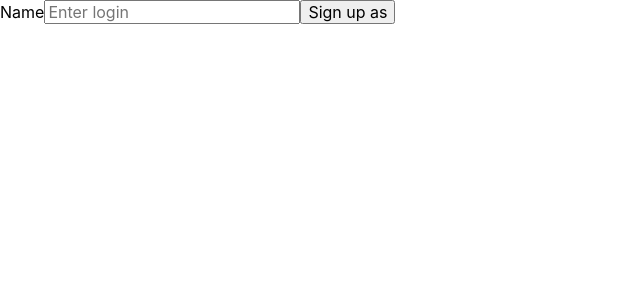
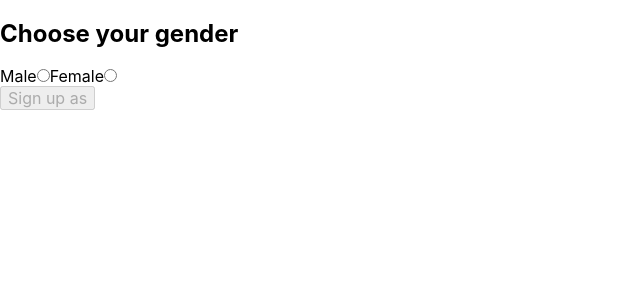
Before and after one commit to Artiss90/start-react, a React (Create React App) app: page / in a window 1280 px wide. Shown: the top 300 px of the page, without its empty margins (0-640 px from the left). Built offline with nearby package versions, Linux system fonts and the light colour scheme.

Commit message:
Radiobuttone

```diff
--- a/package.json
+++ b/package.json
@@ -13,6 +13,7 @@
     "react": "^17.0.1",
     "react-dom": "^17.0.1",
     "react-scripts": "4.0.1",
+    "shortid": "^2.2.16",
     "web-vitals": "^0.2.4"
   },
   "scripts": {
--- a/src/App.js
+++ b/src/App.js
@@ -1,12 +1,22 @@
-import Section from './components/Section';
-import Register from './components/Register/Register';
 // import PaintingList from './components/PaintingList';
 // import paintings from './paintings.json';
+import Section from './components/Section';
+// import Register from './components/Register/Register';
+// import Shortid from './components/Shortid/Shortid';
+// import Checkbox from './components/Checkbox/Checkbox';
+import RadioButton from './components/RadioButton/RadioButton';
 
 export default function App() {
   return (
-    <Section>
-      <Register />
-    </Section>
+    <>
+      <Section>
+        {/* <Register /> */}
+        {/* <Shortid></Shortid> */}
+        {/* <Checkbox /> */}
+        <RadioButton />
+      </Section>
+      {/* <Section>
+      </Section> */}
+    </>
   );
 }
--- /dev/null
+++ b/src/components/Checkbox/Checkbox.jsx
@@ -0,0 +1,59 @@
+import { Component } from 'react';
+
+const INITIAL_STATE = {
+  login: '',
+  email: '',
+  password: '',
+  agreed: false,
+};
+
+export default class SignUpForm extends Component {
+  state = {
+    ...INITIAL_STATE,
+  };
+
+  handleChange = ({ target }) => {
+    const { name, value, type, checked } = target;
+    console.log({ name, value, type, checked });
+    // Если тип элемента checkbox, берем значение checked,
+    // в противном случае value
+    this.setState({ [name]: type === 'checkbox' ? checked : value });
+  };
+
+  handleSubmit = e => {
+    e.preventDefault();
+
+    const { login, email, password, agreed } = this.state;
+
+    console.log(`
+      Login: ${login}
+      Email: ${email}
+      Password: ${password}
+      Agreed: ${agreed}
+    `);
+
+    /* ... */
+  };
+
+  render() {
+    const { login, email, password, agreed } = this.state;
+
+    return (
+      <form onSubmit={this.handleSubmit}>
+        {/* ... */}
+        <label>
+          Agree to terms
+          <input
+            type="checkbox"
+            checked={agreed}
+            onChange={this.handleChange}
+          />
+        </label>
+
+        <button type="submit" disabled={!agreed}>
+          Sign up as {login}
+        </button>
+      </form>
+    );
+  }
+}
--- /dev/null
+++ b/src/components/RadioButton/RadioButton.jsx
@@ -0,0 +1,63 @@
+import { Component } from 'react';
+
+/*
+ * Используем Enumerable чтобы не болеть антипаттерном "магические числа"
+ */
+const Gender = {
+  MALE: 'male',
+  FEMALE: 'female',
+};
+
+const INITIAL_STATE = {
+  login: '',
+  email: '',
+  password: '',
+  agreed: false,
+  gender: null,
+};
+
+export default class SignUpForm extends Component {
+  state = {
+    ...INITIAL_STATE,
+  };
+
+  /*... */
+
+  render() {
+    const { login, email, password, agreed, gender } = this.state;
+
+    return (
+      <form onSubmit={this.handleSubmit}>
+        {/* ... */}
+
+        <section>
+          <h2>Choose your gender</h2>
+          <label>
+            Male
+            <input
+              type="radio"
+              checked={gender === Gender.MALE}
+              name="gender"
+              value={Gender.MALE}
+              onChange={this.handleChange}
+            />
+          </label>
+          <label>
+            Female
+            <input
+              type="radio"
+              checked={gender === Gender.FEMALE}
+              name="gender"
+              value={Gender.FEMALE}
+              onChange={this.handleChange}
+            />
+          </label>
+        </section>
+
+        <button type="submit" disabled={!agreed}>
+          Sign up as {login}
+        </button>
+      </form>
+    );
+  }
+}
--- a/src/components/Register/Register.jsx
+++ b/src/components/Register/Register.jsx
@@ -1,15 +1,21 @@
 import { Component } from 'react';
 
+const INITIAL_STATE = {
+  login: '',
+  email: '',
+  password: '',
+};
+
 export default class SignUpForm extends Component {
-  state = {
-    login: '',
-  };
+  state = { ...INITIAL_STATE };
 
   /*
    * Отвечает за обновление состояния
    */
-  handleChange = e => {
-    this.setState({ login: e.target.value });
+  handleChange = ({ target }) => {
+    const { name, value } = target;
+    console.log(target.value);
+    this.setState({ [name]: value });
   };
 
   /*
@@ -17,14 +23,25 @@ export default class SignUpForm extends Component {
    */
   handleSubmit = evt => {
     evt.preventDefault();
-    console.log(`Signed up as: ${this.state.login}`);
 
-    // Проп который передается форме для вызова при сабмите
-    this.props.onSubmit(this.state.login);
+    const { login, email, password } = this.state;
+
+    console.log(`
+      Login: ${login}
+      Email: ${email}
+      Password: ${password}
+    `);
+
+    this.props.onSubmit({ ...this.state });
+    this.reset();
+  };
+
+  reset = () => {
+    this.setState({ ...INITIAL_STATE });
   };
 
   render() {
-    const { login } = this.state;
+    const { login, email, password } = this.state;
 
     return (
       <form onSubmit={this.handleSubmit}>
@@ -33,7 +50,28 @@ export default class SignUpForm extends Component {
           <input
             type="text"
             placeholder="Enter login"
+            name="login"
             value={login}
+            onChange={this.handleChange}
+          />
+        </label>
+        <label>
+          Email
+          <input
+            type="email"
+            placeholder="Enter email"
+            name="email"
+            value={email}
+            onChange={this.handleChange}
+          />
+        </label>
+        <label>
+          Password
+          <input
+            type="password"
+            placeholder="Enter password"
+            name="password"
+            value={password}
             onChange={this.handleChange}
           />
         </label>
--- /dev/null
+++ b/src/components/Shortid/Shortid.jsx
@@ -0,0 +1,16 @@
+import { Component } from 'react';
+// Можно использовать любой пакет для генерации уникальных строк
+import shortid from 'shortid';
+
+export default class Form extends Component {
+  loginInputId = shortid.generate();
+
+  render() {
+    return (
+      <form>
+        <label htmlFor={this.loginInputId}>Login</label>
+        <input type="text" name="login" id={this.loginInputId} />
+      </form>
+    );
+  }
+}
```
Also changed, not shown: 1 other file (tests, documents, lock files or other folders).
